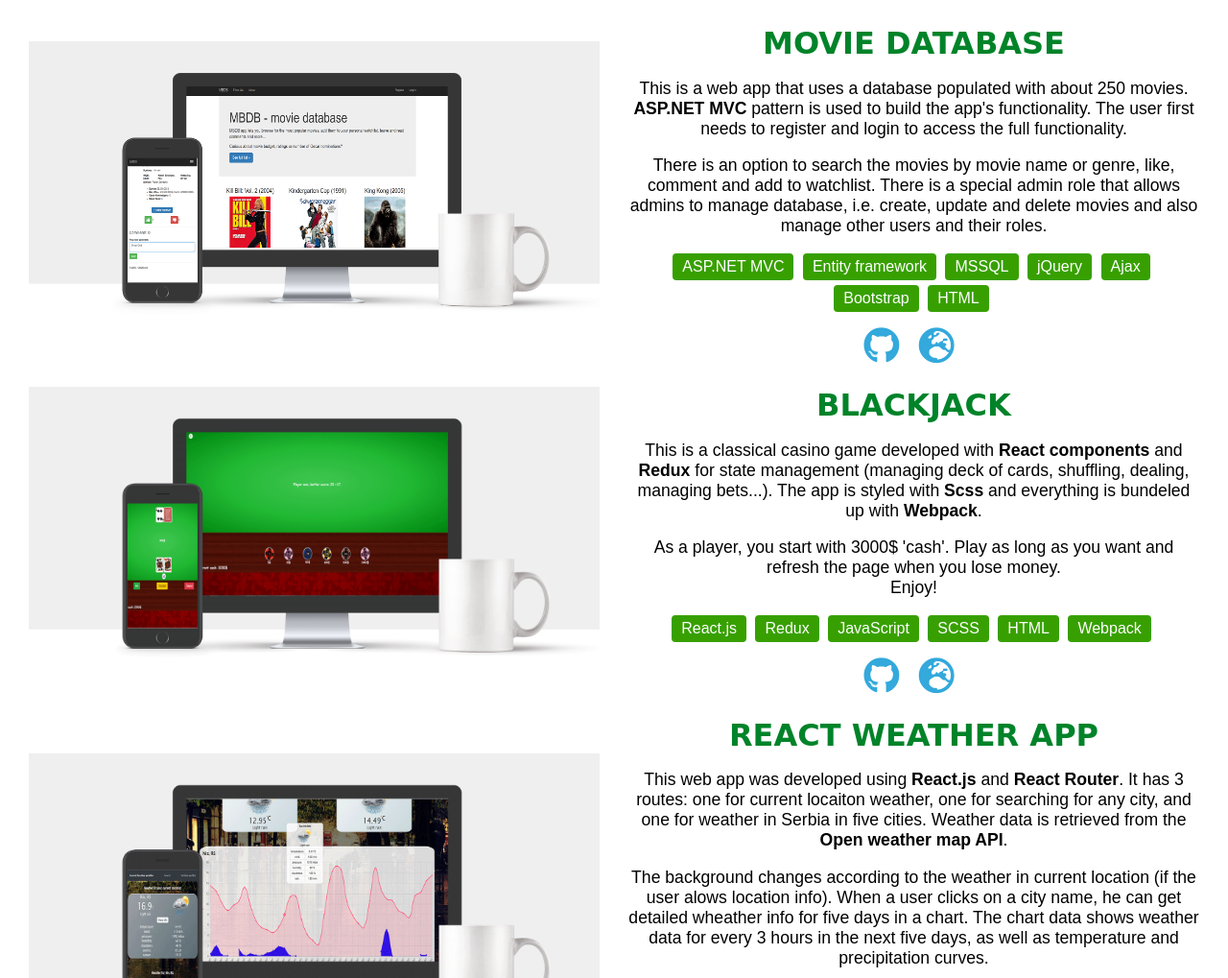
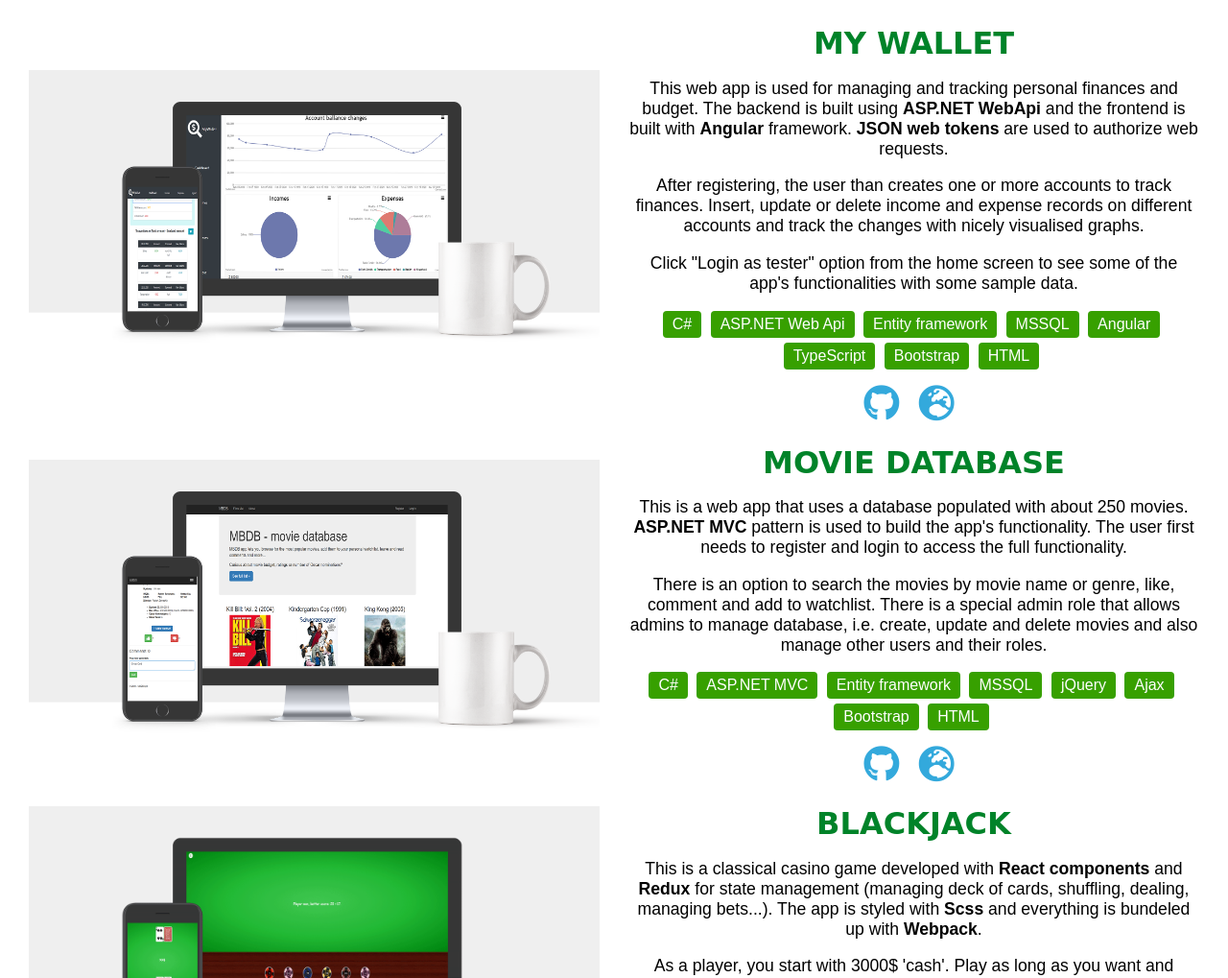
Before and after one commit to MilosLbr/Portfolio-website, a website built with webpack: page src/index.html in a window 1280 px wide. Shown: the part 2540-3559 px from the top of the page at 96% size. Built offline with nearby package versions, Linux system fonts and the light colour scheme; files whose address does not match are found by name; a web font is replaced by a local one.

Commit message:
Add my wallet to projects list in index.html

```diff
--- a/src/index.html
+++ b/src/index.html
@@ -138,6 +138,52 @@
 
             <div class="col col-lg-50">
                 <div class="imageContainer">
+                    <img draggable="false" src="images/projectImages/myWallet.png" alt="myWallet.png">
+                </div>
+            </div>
+
+            <div class="col col-lg-50 orderFirst-sm">
+                <div class="projectName">
+                    MY WALLET
+                </div>
+
+                <p class="projectDescription">
+                    This web app is used for managing and tracking personal finances and budget. The backend is built using <strong>ASP.NET WebApi</strong> and the frontend is built with <strong>Angular</strong> framework. <strong>JSON web tokens</strong> are used to authorize web requests.
+                </p>
+                <p class="projectDescription">
+                    After registering, the user than creates one or more accounts to track finances. Insert, update or delete income and expense records on different accounts and track the changes with nicely visualised graphs.
+                </p>
+                <p class="projectDescription">
+                    Click "Login as tester" option from the home screen to see some of the app's functionalities with some sample data.
+                </p>
+
+                <div class="techStack">
+                    <div class="techName">C#</div>
+                    <div class="techName">ASP.NET Web Api</div>
+                    <div class="techName">Entity framework</div>
+                    <div class="techName">MSSQL</div>
+                    <div class="techName">Angular</div>
+                    <div class="techName">TypeScript</div>
+                    <div class="techName">Bootstrap</div>
+                    <div class="techName">HTML</div>
+                </div>
+
+                <div class="linkTo">
+                    <a target="_blank" title="code" href="https://github.com/MilosLbr/MyWallet-FinanceTracker">
+                        <i class="fab fa-github"></i>
+                    </a>
+                    <a target="_blank" title="live" href="http://www.mywallet.somee.com">
+                        <i class="fas fa-globe-europe"></i>
+                    </a>
+                </div>
+            </div>
+
+        </div>
+
+        <div class="row projectTile">
+
+            <div class="col col-lg-50">
+                <div class="imageContainer">
                     <img draggable="false" src="images/projectImages/mbdbApp.png" alt="mbdbApp.png">
                 </div>
             </div>
@@ -155,6 +201,7 @@
                 </p>
 
                 <div class="techStack">
+                    <div class="techName">C#</div>
                     <div class="techName">ASP.NET MVC</div>
                     <div class="techName">Entity framework</div>
                     <div class="techName">MSSQL</div>
```
